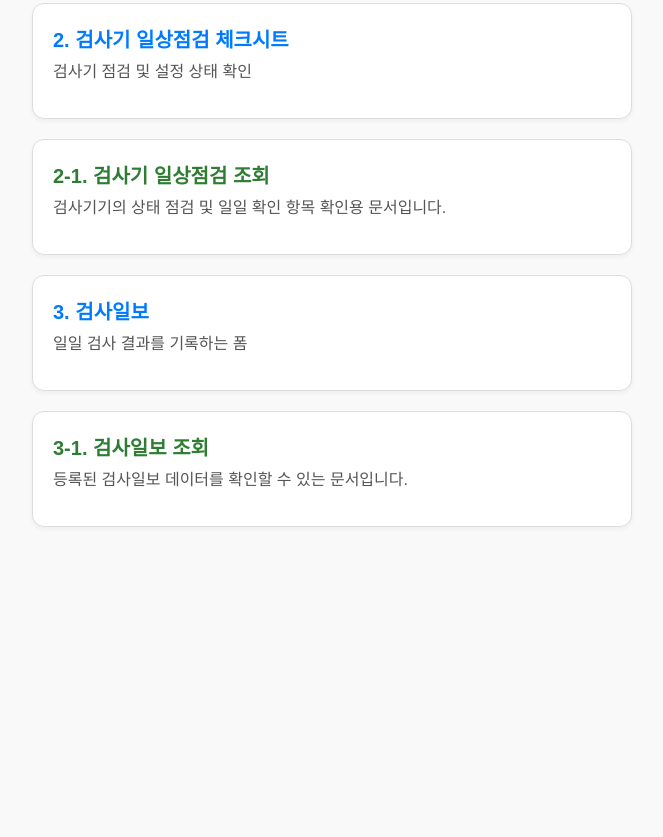
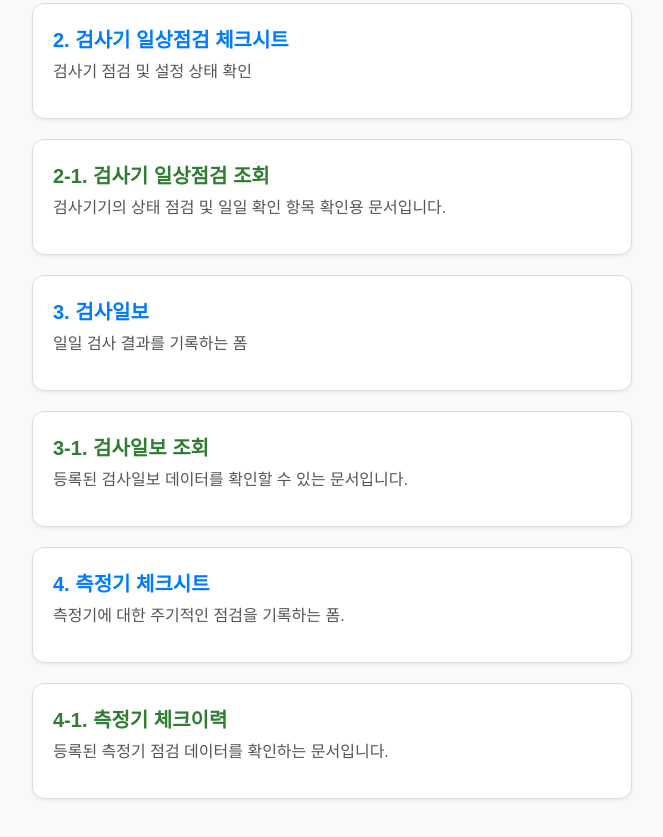
Before and after one commit to KnagByeongju-123/QC_Checksheet_all, a plain HTML site: page index.html in a window 1280 px wide. Shown: the part 390-1227 px from the top of the page, without its empty margins (308-971 px from the left). Before the commit the page ends 977 px from the top, so only its background shows below. Drawn offline with Linux system fonts and the light colour scheme.

Commit message:
Update index.html

```diff
--- a/index.html
+++ b/index.html
@@ -103,6 +103,19 @@
       <p class="description">등록된 검사일보 데이터를 확인할 수 있는 문서입니다.</p>
     </a>
 
+<!-- 4. 측정기 체크시트 -->
+<a href="https://script.google.com/macros/s/AKfycbx6vdxuklcliEeY-hX4_FbQZZLrXxucafZly0Pi_6iMuoa0ARKn5vZCTyREzWD5RNX6cg/exec" target="_blank" class="link-card">
+  <div class="title">4. 측정기 체크시트</div>
+  <p class="description">측정기에 대한 주기적인 점검을 기록하는 폼.</p>
+</a>
+
+<!-- 4-1. 측정기 체크이력 -->
+<a href="여기에_체크이력_URL을_넣어주세요" target="_blank" class="link-card green">
+  <div class="title">4-1. 측정기 체크이력</div>
+  <p class="description">등록된 측정기 점검 데이터를 확인하는 문서입니다.</p>
+</a>
+
+
   </div>
 </body>
 </html>
```
